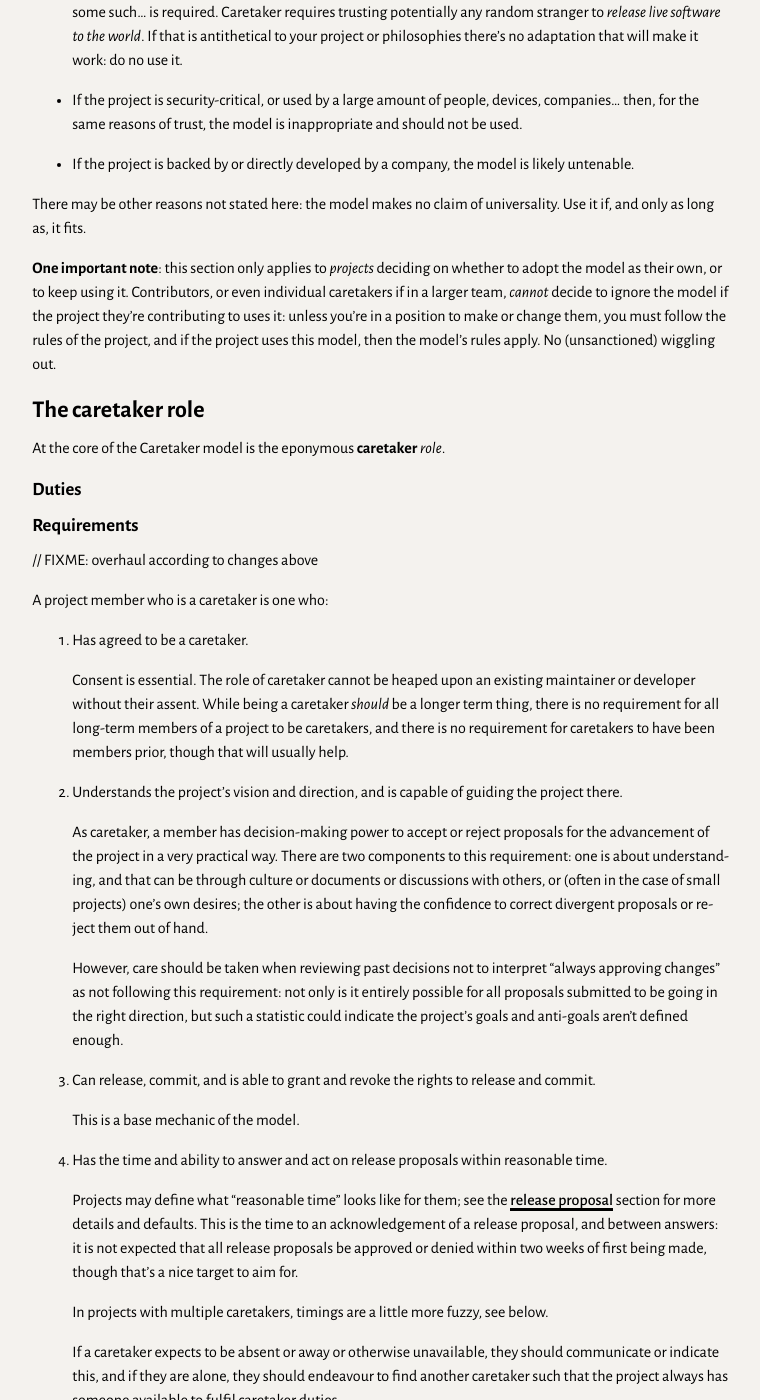
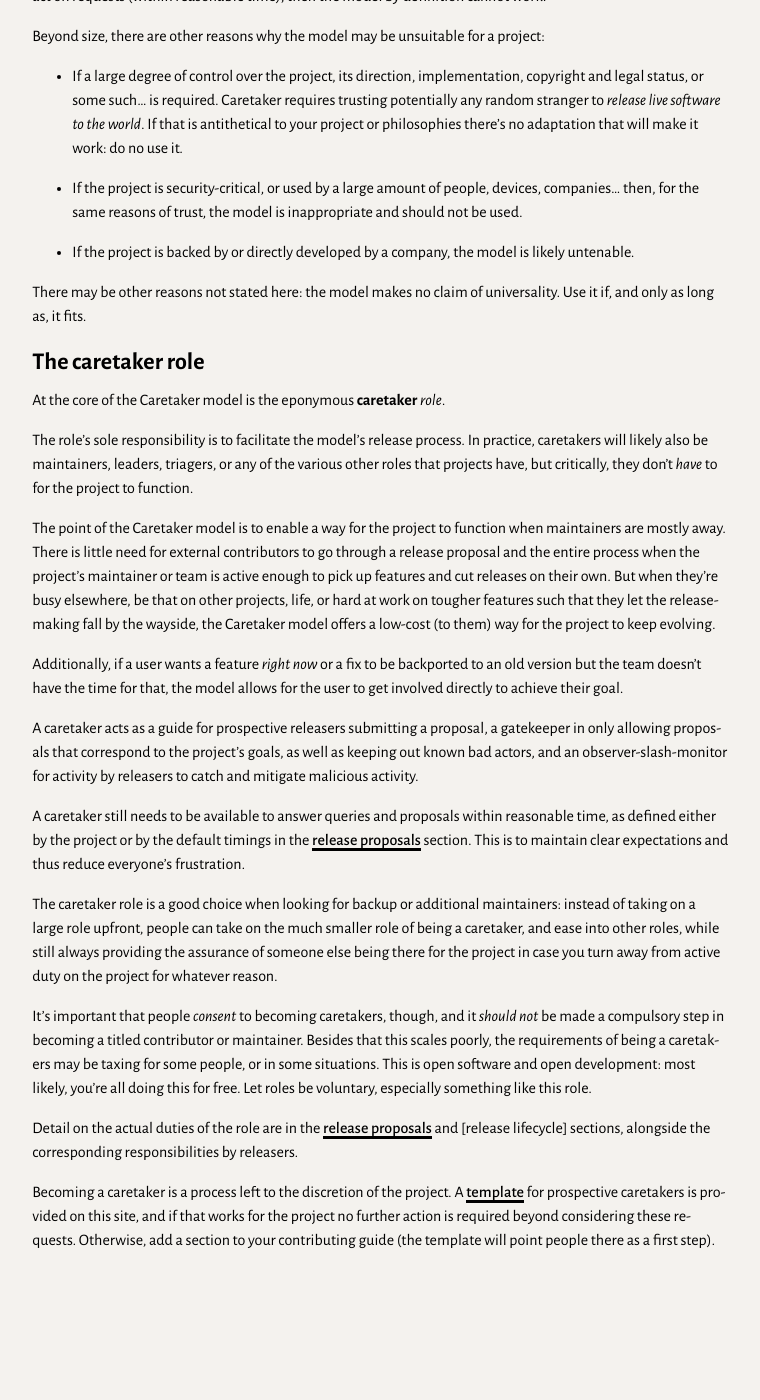
Before and after one commit to passcod/caretaker, a Jekyll site: the page built from index.markdown, in a window 1280 px wide and 1400 px high, scrolled down 4496 px. Shown: the whole window, without its empty margins (259-1019 px from the left). Built offline with Jekyll 4.4.1, drawn with Linux system fonts in a browser that asks for light colours; our own code applies the rules of GitHub Pages for plain Markdown files; after the commit the page ends 5796 px from its top, so only the background shows below that; some of the changed text lies outside the part shown.

Commit message:
Overhaul caretaker role section

```diff
--- a/index.markdown
+++ b/index.markdown
@@ -179,6 +179,9 @@ To avoid any confusion (not an exhaustive list):
 - It does not concern itself with copyright, licensing, patents, or other such legal concerns.
 - It is not itself a tool or product.
 
+Additionally, anything written in this document can be overriden, added on to, or discarded by a
+project's own rules. (If sufficient differences occur, it is encouraged that the project instead
+codifies their own model and doesn't use the “Caretaker” name, to avoid confusion.)
 
 ## Audience
 
@@ -209,96 +212,51 @@ Beyond size, there are other reasons why the model may be unsuitable for a proje
 There may be other reasons not stated here: the model makes no claim of universality. Use it if, and
 only as long as, it fits.
 
-**One important note**: this section only applies to _projects_ deciding on whether to adopt the
-model as their own, or to keep using it. Contributors, or even individual caretakers if in a larger
-team, _cannot_ decide to ignore the model if the project they're contributing to uses it: unless
-you're in a position to make or change them, you must follow the rules of the project, and if the
-project uses this model, then the model's rules apply. No (unsanctioned) wiggling out.
-
 
 ## The caretaker role
 
 At the core of the Caretaker model is the eponymous **caretaker** _role_.
 
-### Duties
+The role's sole responsibility is to facilitate the model's release process. In practice, caretakers
+will likely also be maintainers, leaders, triagers, or any of the various other roles that projects
+have, but critically, they don't _have_ to for the project to function.
 
-### Requirements
+The point of the Caretaker model is to enable a way for the project to function when maintainers are
+mostly away. There is little need for external contributors to go through a release proposal and the
+entire process when the project's maintainer or team is active enough to pick up features and cut
+releases on their own. But when they're busy elsewhere, be that on other projects, life, or hard at
+work on tougher features such that they let the release-making fall by the wayside, the Caretaker
+model offers a low-cost (to them) way for the project to keep evolving.
 
-// FIXME: overhaul according to changes above
+Additionally, if a user wants a feature _right now_ or a fix to be backported to an old version but
+the team doesn't have the time for that, the model allows for the user to get involved directly to
+achieve their goal.
 
-A project member who is a caretaker is one who:
+A caretaker acts as a guide for prospective releasers submitting a proposal, a gatekeeper in only
+allowing proposals that correspond to the project's goals, as well as keeping out known bad actors,
+and an observer-slash-monitor for activity by releasers to catch and mitigate malicious activity.
 
-1. Has agreed to be a caretaker.
+A caretaker still needs to be available to answer queries and proposals within reasonable time, as
+defined either by the project or by the default timings in the [release proposals] section. This is
+to maintain clear expectations and thus reduce everyone's frustration.
 
-	Consent is essential. The role of caretaker cannot be heaped upon an existing maintainer or
-	developer without their assent. While being a caretaker _should_ be a longer term thing, there
-	is no requirement for all long-term members of a project to be caretakers, and there is no
-	requirement for caretakers to have been members prior, though that will usually help.
+The caretaker role is a good choice when looking for backup or additional maintainers: instead of
+taking on a large role upfront, people can take on the much smaller role of being a caretaker, and
+ease into other roles, while still always providing the assurance of someone else being there for
+the project in case you turn away from active duty on the project for whatever reason.
 
-2. Understands the project's vision and direction, and is capable of guiding the project there.
+It's important that people _consent_ to becoming caretakers, though, and it _should not_ be made a
+compulsory step in becoming a titled contributor or maintainer. Besides that this scales poorly,
+the requirements of being a caretakers may be taxing for some people, or in some situations. This
+is open software and open development: most likely, you're all doing this for free. Let roles be
+voluntary, especially something like this role.
 
-	As caretaker, a member has decision-making power to accept or reject proposals for the
-	advancement of the project in a very practical way. There are two components to this
-	requirement: one is about understanding, and that can be through culture or documents or
-	discussions with others, or (often in the case of small projects) one's own desires; the other
-	is about having the confidence to correct divergent proposals or reject them out of hand.
+Detail on the actual duties of the role are in the [release proposals] and [release lifecycle]
+sections, alongside the corresponding responsibilities by releasers.
 
-	However, care should be taken when reviewing past decisions not to interpret "always approving
-	changes" as not following this requirement: not only is it entirely possible for all proposals
-	submitted to be going in the right direction, but such a statistic could indicate the project's
-	goals and anti-goals aren't defined enough.
+Becoming a caretaker is a process left to the discretion of the project. A [template](/caretaker-request)
+for prospective caretakers is provided on this site, and if that works for the project no further
+action is required beyond considering these requests. Otherwise, add a section to your contributing
+guide (the template will point people there as a first step).
 
-3. Can release, commit, and is able to grant and revoke the rights to release and commit.
-
-	This is a base mechanic of the model.
-
-4. Has the time and ability to answer and act on release proposals within reasonable time.
-
-	Projects may define what "reasonable time" looks like for them; see the
-	[release proposal](#release-proposals) section for more details and defaults. This is the time
-	to an acknowledgement of a release proposal, and between answers: it is not expected that all
-	release proposals be approved or denied within two weeks of first being made, though that's a
-	nice target to aim for.
-
-	In projects with multiple caretakers, timings are a little more fuzzy, see below.
-
-	If a caretaker expects to be absent or away or otherwise unavailable, they should communicate or
-	indicate this, and if they are alone, they should endeavour to find another caretaker such that
-	the project always has someone available to fulfil caretaker duties.
-
-5. Follows any other guidelines and requirements set by the project.
-
-### Multiple caretakers
-
-With multiple caretakers, several behaviours may emerge:
-
-- Races.
-
-	If two (or more) caretakers respond at the same time, either one should yield (the _last_ poster
-	in thread order speaks _first_ in this case, to avoid both yielding to each other), or they
-	should have a discussion off-thread and update the thread once a resolution is reached.
-
-	If two or more caretakers respond with diverging opinions, they should discuss in-thread, so the
-	decision becomes recorded precedent. If this happens often, some strategy should be adopted to
-	avoid it, as it introduces friction; that is left to the discretion of the project.
-
-	In any case, once a race is resolved, the caretaker handling the proposal is assigned to that
-	proposal, and follows it through. They can request feedback or second opinions or more eyes, as
-	in usual project dynamics, but they are responsible for that proposal until resolved. They _may_
-	request for it to be taken over, in which case they relinquish it: thus there is only one
-	caretaker handling a proposal at any one time.
-
-- Hierarchies.
-
-	This is highly dependent on how the project structures itself, and this model makes no
-	recommendations on this topic, besides an encouragement to make communication of the hierarchy
-	explicit, to avoid uncertainty and frustration.
-
-- Fallbacks.
-
-	It can be useful to designate some caretakers as fallbacks: these should _not_ respond within
-	the usual delay, but may respond if no other caretaker has answered in that time. These
-	fallback caretakers would have an even lighter workload, but would keep the project going even
-	in the planned or unplanned absence of all other caretakers.
-
-### Becoming one
+[release proposals]: #release-proposals
```
